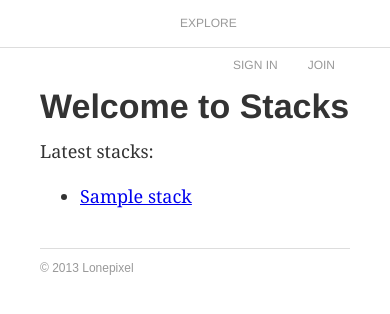
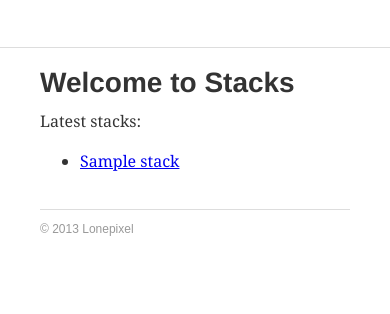
Before and after one commit to thatjohnmartin/stacks, a Python web app: template stacks/www/templates/www/home.html in a window 390 px wide. Shown: the top 314 px of the page. Run offline with Jinja, Linux system fonts and the light colour scheme; the template is opened without the code that fills it: most values are stand-ins (such as "Sample title", 1, 10 or a date in 2020); style sheets or scripts are compiled from the project's sources; some libraries are stand-ins or nearby versions; some web fonts are replaced.

Commit message:
Adjustments to responsive font sizes, etc.

```diff
--- a/stacks/www/static/www/less/base.less
+++ b/stacks/www/static/www/less/base.less
@@ -52,8 +52,8 @@ h1, h2, h3, h4, h5, h6 {
 
 h1 {
     font-size: 40px;
+    line-height: 44px;
     margin-bottom: 10px;
-    line-height: 44px;
 }
 
 h2 {
@@ -61,8 +61,8 @@ h2 {
     font-weight: @contentFontWeight;
     font-style: italic;
     font-size: 22px;
+    line-height: 30px;
     margin-top: -4px;
-    line-height: 30px;
     color: @grayLight;
 }
 
@@ -442,5 +442,31 @@ table {
 
 	h1 {
 		font-size: 34px;
+        line-height: 40px;
 	}
+    h2 {
+        font-size: 20px;
+        line-height: 22px;
+    }
 }
+
+@media screen and (max-width: 480px) {
+
+    h1 {
+        font-size: 28px;
+        line-height: 32px;
+    }
+    h2 {
+        font-size: 18px;
+        line-height: 20px;
+    }
+
+    .container {
+        font-size: 16px;
+        line-height: 24px;
+    }
+
+    .header .navbar .nav {
+        display: none;
+    }
+}
```
